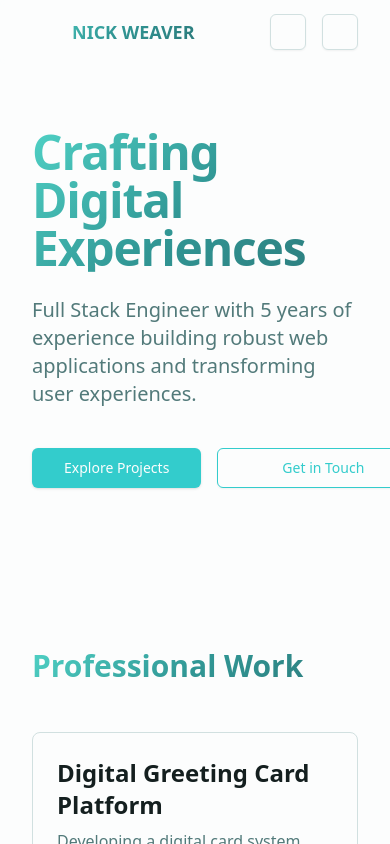
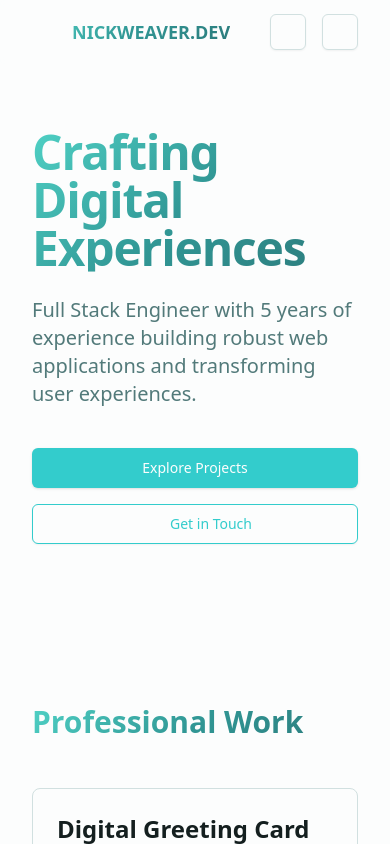
Before and after one commit to nickqweaver/nickweaver-dev, a Next.js app: page / in a window 390 px wide. Shown: the top 844 px of the page. Built offline with nearby package versions, Linux system fonts and the light colour scheme; some icons are missing.

Commit message:
fix: favicon and stack home page buttons

```diff
--- a/src/app/page.tsx
+++ b/src/app/page.tsx
@@ -19,7 +19,7 @@ export default function Home() {
                 Full Stack Engineer with 5 years of experience building robust
                 web applications and transforming user experiences.
               </p>
-              <div className="flex gap-4 pt-4">
+              <div className="flex-col sm:flex-row flex gap-4 pt-4">
                 <Button
                   asChild
                   size="lg"
--- a/src/components/header.tsx
+++ b/src/components/header.tsx
@@ -30,7 +30,7 @@ export function Header() {
             icon="solar:code-circle-line-duotone"
             className="w-8 h-8 text-teal"
           />
-          <span className="text-lg md:text-2xl">NICK WEAVER</span>
+          <span className="text-lg md:text-2xl">NICKWEAVER.DEV</span>
         </Link>
         <nav className="flex gap-4 md:gap-8">
           <ul className="md:hidden">
```
Also changed, not shown: 2 other files (tests, documents, lock files or other folders).
